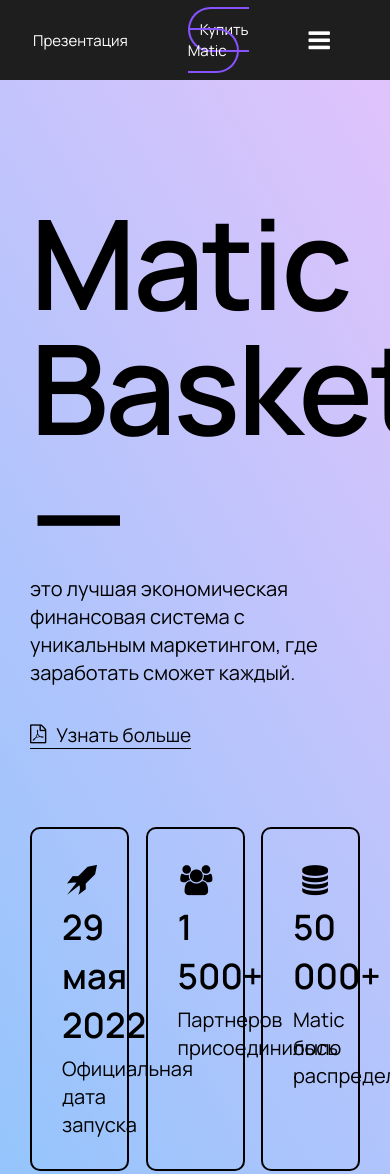
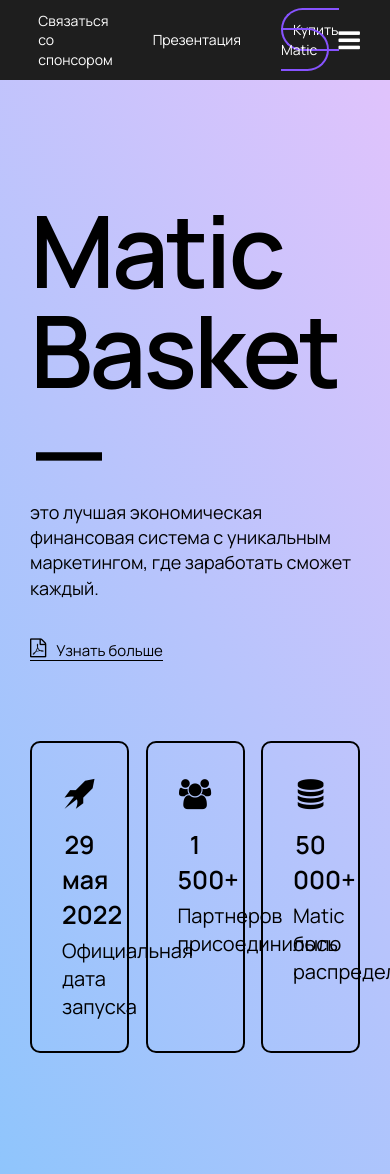
Before and after one commit to 90909A/maticbasket, a plain HTML site: page index.html in a window 390 px wide. Shown: the top 1174 px of the page. Drawn offline with nearby package versions, Linux system fonts and the light colour scheme; files whose address does not match are found by name.

Commit message:
810 media

```diff
--- a/css/media.css
+++ b/css/media.css
@@ -1,11 +1,57 @@
 @media (max-width: 1050px) {
+    .topmenu li a {
+        padding-right: 20px;
+        padding-left: 20px;
+    }
+
     .stat__item {
         max-width: 30%;
+        text-align: center;
+    }
+
+    .stat__title {
+        font-size: 30px;
+    }
+
+    .stat__icon {
+        text-align: center;
+        margin-bottom: 10px;
+    }
+
+}
+
+
+@media (max-width: 910px) {
+    .topmenu {
+        font-size: 14px;
+    }
+
+    .main__title {
+        font-size: 110px;
+    }
+
+    .stat__title {
+        font-size: 25px;
     }
 }
 
-@media (max-width: 920px) {
+
+
+@media (max-width: 810px) {
     #bars::before {
         display: block;
     }
+
+    .main__title {
+        font-size: 100px;
+    }
+
+    .main__under-title {
+        font-size: 18px;
+        max-width: 670px;
+    }
+
+    .main__btn a {
+        font-size: 15px;
+    }
 }
--- a/css/style.css
+++ b/css/style.css
@@ -78,6 +78,7 @@ li {
 #bars::before {
     display: none;
     font-family: 'icomoon';
+    color: #fff;
     content: "\f0c9";
     font-size: 25px;
 }
@@ -88,6 +89,10 @@ li {
     background: #8753ff;
     background: linear-gradient(90deg, rgba(164, 94, 255, 1) 0%, rgba(98, 101, 255, 1) 100%, rgba(255, 255, 255, 1) 152%);
     color: white;
+}
+
+.dp {
+    padding-right: 0px !important;
 }
 
 nav .logo {
--- a/index.html
+++ b/index.html
@@ -27,12 +27,12 @@
                         </li>
                         <li><a href="/downloads/MaticBasket.pdf" target="_blank">Презентация</a>
                         </li>
-                        <li><a href="https://www.bestchange.ru/?p=1266953" target="_blank"><span id="buy">Купить
+                        <li><a class="dp" href="https://www.bestchange.ru/?p=1266953" target="_blank"><span
+                                    id="buy">Купить
                                     Matic</span></a></li>
-                        <li><a href=""><span id="bars"></span></a></li>
+                        <span id="bars"></span>
                     </ul>
                 </nav>
-
             </div>
         </div>
     </header>
```
